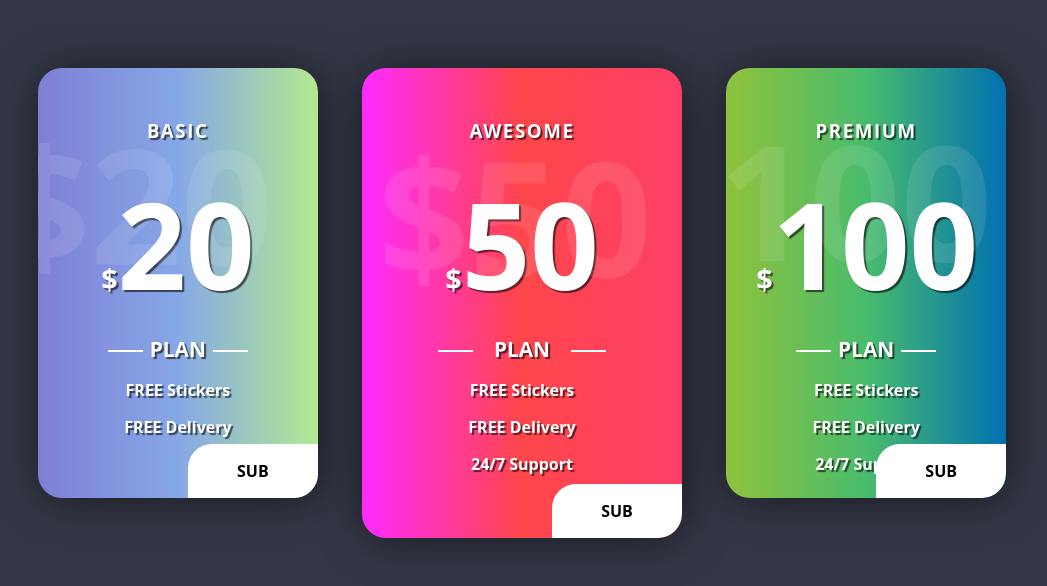
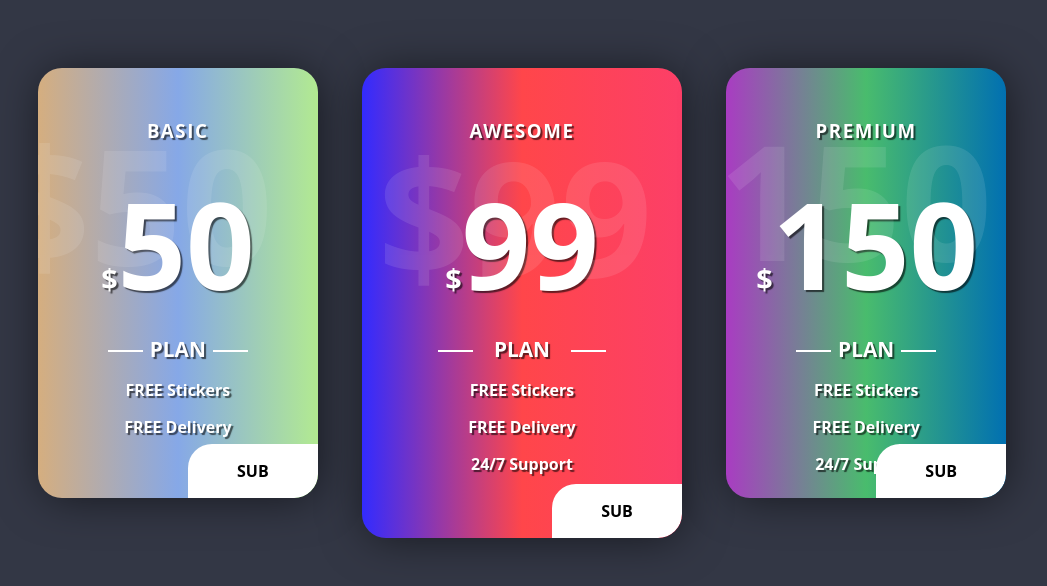
Before and after one commit to SmirnovAndre/Independent, a plain HTML site: page composible table/index.html in a window 1280 px wide. Shown: the whole page, without its empty margins (118-1165 px from the left). Drawn offline with Linux system fonts and the light colour scheme.

Commit message:
Add files via upload

```diff
--- a/composible table/index.html
+++ b/composible table/index.html
@@ -10,7 +10,7 @@
     <div class="card">
         <h3 class="type">basic</h3>
         <div class="price price-basic">
-            <span class="dollar-sign">$</span>20
+            <span class="dollar-sign">$</span>50
         </div>
 
         <p class="plan">plan</p>
@@ -28,7 +28,7 @@
     <div class="card">
         <h3 class="type">awesome</h3>
         <div class="price price-awesome">
-            <span class="dollar-sign">$</span>50
+            <span class="dollar-sign">$</span>99
         </div>
 
         <p class="plan">plan</p>
@@ -47,7 +47,7 @@
     <div class="card">
         <h3 class="type">premium</h3>
         <div class="price price-premium">
-            <span class="dollar-sign">$</span>100
+            <span class="dollar-sign">$</span>150
         </div>
 
         <p class="plan">plan</p>
--- a/composible table/style.css
+++ b/composible table/style.css
@@ -52,18 +52,18 @@ body {
 }
 
 .card:nth-child(1) {
-    background: linear-gradient(to left, #b2ea91, #86a8e7, #7f7fd5);
+    background: linear-gradient(to left, #b2ea91, #86a8e7, #d5ae7f);
 }
 
 .card:nth-child(2) {
-    background: linear-gradient(to left, #fc3f68, #ff464a, #ff2bff);
+    background: linear-gradient(to left, #fc3f68, #ff464a, #322bff);
     width: 260px;
     height: 410px;
     top: 40px;
 }
 
 .card:nth-child(3) {
-    background: linear-gradient(to left, #0170b1, #49bc6d, #90c23c);
+    background: linear-gradient(to left, #0170b1, #49bc6d, #a93cc2);
 }
 
 .card .plan::before, .card .plan::after {
@@ -95,15 +95,15 @@ body {
 }
 
 .price-basic::before {
-    content: "$20"
+    content: "$50"
 }
 
 .price-awesome::before {
-    content: "$50"
+    content: "$99"
 }
 
 .price-premium::before {
-    content: "100"
+    content: "150"
 }
 
 .price-basic::before, .price-awesome::before, .price-premium::before {
```
